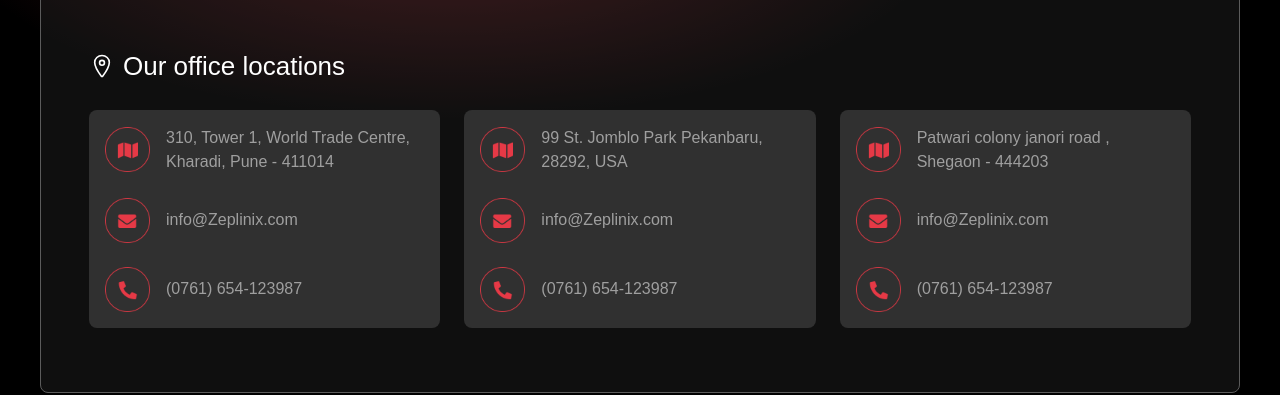
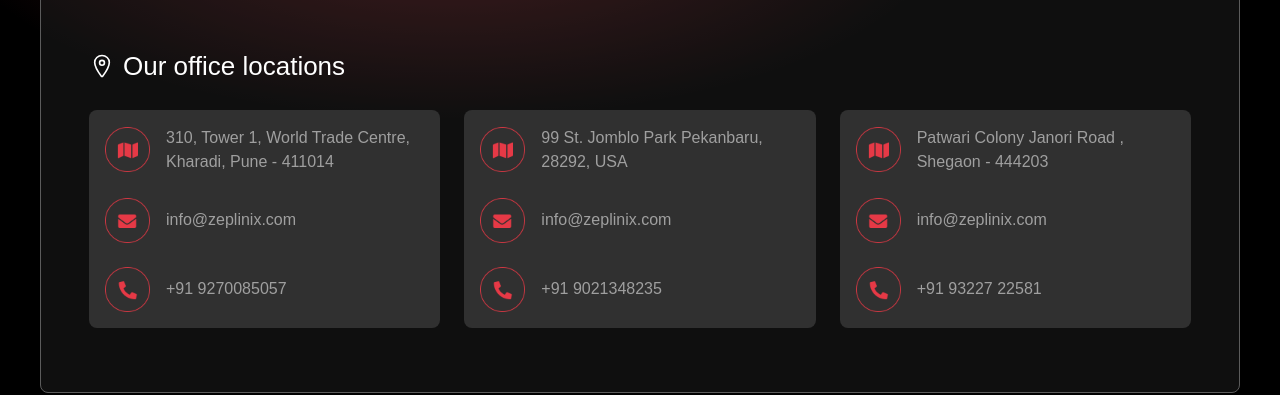
Before and after one commit to abhudi/zeplinix-nextt, a Next.js app: page /contact in a window 1280 px wide. Shown: the part 980-1375 px from the top of the page. Built offline with nearby package versions, Linux system fonts and the light colour scheme.

Commit message:
contact page number added

```diff
--- a/app/components/Blogcards.tsx
+++ b/app/components/Blogcards.tsx
@@ -13,17 +13,17 @@
   },
   {
     id: 2,
-    title: "Why Design Systems Matter for Businesses",
+    title: "The Ultimate Guide to SEO: Boost Your Website's Visibility",
     author: "Abhijeet Patne",
-    date: "24 Oct, 2024",
+    date: "Learn how Search Engine Optimization (SEO) can transform your online presence by increasing visibility, driving organic traffic, and improving search engine rankings.",
     category: "Design Innovation",
     image: "/blog/second.png",
   },
   {
     id: 3,
-    title: "Success Stories of Digital Transformation",
+    title: "Unlocking the Power of Digital Marketing: Strategies for Success",
     author: "Max Keny",
-    date: "24 Oct, 2024",
+    date: "Explore the world of digital marketing and learn how to leverage online platforms to grow your brand, engage your audience, and drive sales. This guide covers essential strategies, tools, and tips to create a winning digital marketing plan for businesses of all sizes.",
     category: "Real-World App",
     image: "/blog/third.png",
   },
--- a/app/components/contactCard.tsx
+++ b/app/components/contactCard.tsx
@@ -93,12 +93,12 @@
       {
         icon: "/contact/icons/second.png",
         alt: "Email Icon",
-        text: "info@Zeplinix.com",
+        text: "info@zeplinix.com",
       },
       {
         icon: "/contact/icons/third.png",
         alt: "Phone Icon",
-        text: "(0761) 654-123987",
+        text: "+91 9270085057",
       },
     ],
     [
@@ -110,12 +110,12 @@
       {
         icon: "/contact/icons/second.png",
         alt: "Email Icon",
-        text: "info@Zeplinix.com",
+        text: "info@zeplinix.com",
       },
       {
         icon: "/contact/icons/third.png",
         alt: "Phone Icon",
-        text: "(0761) 654-123987",
+        text: "+91 9021348235",
       },
     ],
     [
@@ -123,19 +123,19 @@
         icon: "/contact/icons/first.png",
         alt: "Address Icon",
 
-        text: "Patwari colony janori road , Shegaon - 444203",
+        text: "Patwari Colony Janori Road , Shegaon - 444203",
       },
       {
         icon: "/contact/icons/second.png",
         alt: "Email Icon",
 
-        text: "info@Zeplinix.com",
+        text: "info@zeplinix.com",
       },
       {
         icon: "/contact/icons/third.png",
         alt: "Phone Icon",
 
-        text: "(0761) 654-123987",
+        text: "+91 93227 22581",
       },
     ],
   ];
```
